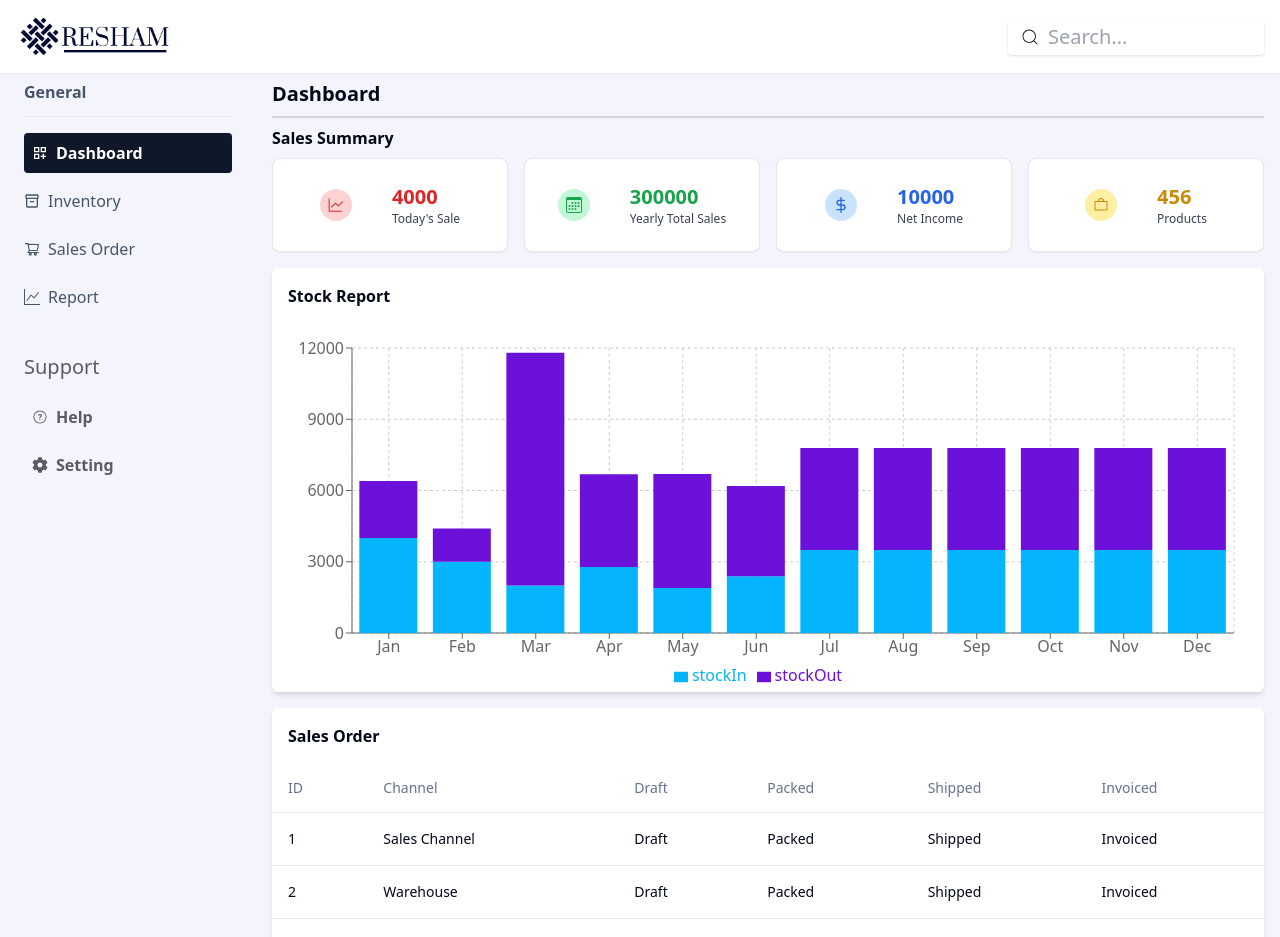
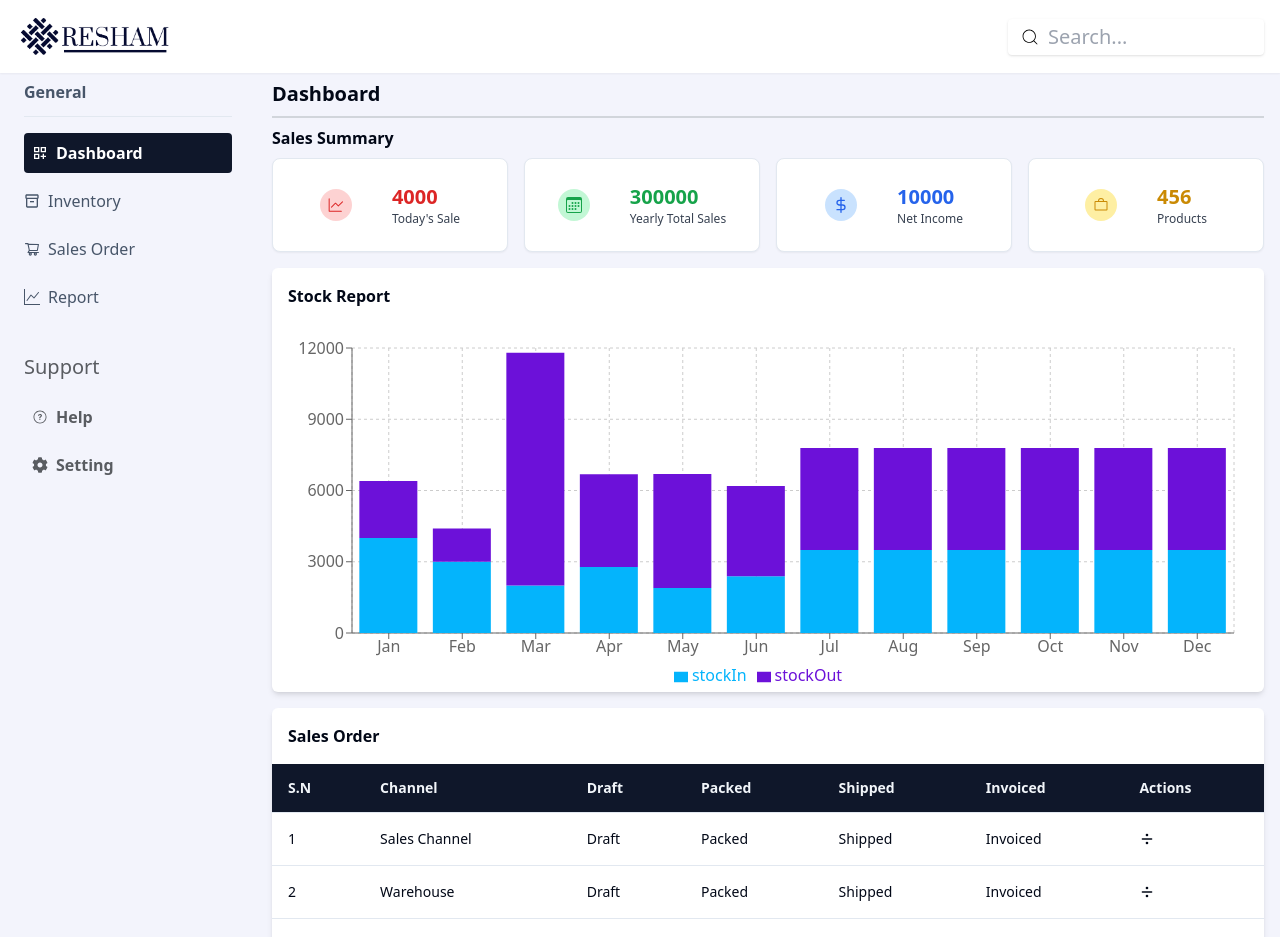
Before and after one commit to nischhal-hub/Resham, a React (Vite) app in the folder project/client/: page / in a window 1280 px wide. Shown: the top 937 px of the page. Built offline with nearby package versions, Linux system fonts and the light colour scheme.

Commit message:
style: table ui

```diff
--- a/project/client/src/components/dashboard-table/columns.jsx
+++ b/project/client/src/components/dashboard-table/columns.jsx
@@ -1,28 +1,50 @@
-// import { ColumnDef } from "@tanstack/react-table";
+
+import { Divide } from "lucide-react";
+
+
+//* Custom functions can be written here in row section using cell for a column.
+//* look at the last object for example.
 
 export const columns = [
     {
         accessorKey: "id",
-        header: "ID",
+        header: ()=>(<div className="font-bold text-md text-muted">S.N</div>),
     },
     {
         accessorKey: "channel",
-        header: "Channel",
+        header: ()=>(<div className="font-bold text-md text-muted">Channel</div>),
     },
     {
         accessorKey: "draft",
-        header: "Draft",
+        header: ()=>(<div className="font-bold text-md text-muted">Draft</div>)
     },
     {
         accessorKey: "packed",
-        header: "Packed",
+        header: ()=>(<div className="font-bold text-md text-muted">Packed</div>)
     },
     {
         accessorKey: "shipped",
-        header: "Shipped",
+        header: ()=>(<div className="font-bold text-md text-muted">Shipped</div>),
     },
     {
         accessorKey: "invoiced",
-        header: "Invoiced",
+        header: ()=>(<div className="font-bold text-md text-muted">Invoiced</div>),
     },
+    {
+        id: "actions",
+        header: ()=>(<div className="font-bold text-md text-muted">Actions</div>),
+        cell: ({ row }) => {
+            return (
+                <div className="flex items-center gap-x-2">
+                    <button
+                        onClick={() => {
+                            console.log(row.original);
+                        }}
+                    >
+                        <Divide className="w-4 h-4" />
+                    </button>
+                </div>
+            );
+        },
+    }
 ]
--- a/project/client/src/components/dashboard-table/data-table.jsx
+++ b/project/client/src/components/dashboard-table/data-table.jsx
@@ -20,15 +20,15 @@ export default function DataTable({ columns, data }) {
     });
 
     return (
-        <div className="rounded-md bg-white shadow-md">
+        <div className="rounded-md bg-white shadow-md ">
             <h2 className="text-md font-semibold p-4 ">Sales Order</h2>
-            <Table className="">
-                <TableHeader >
+            <Table className="rounded-md" >
+                <TableHeader className="bg-primary" >
                     {table.getHeaderGroups().map((headerGroup) => (
-                        <TableRow key={headerGroup.id}>
+                        <TableRow key={headerGroup.id} >
                             {headerGroup.headers.map((header) => {
                                 return (
-                                    <TableHead key={header.id}>
+                                    <TableHead key={header.id} >
                                         {header.isPlaceholder
                                             ? null
                                             : flexRender(
```
